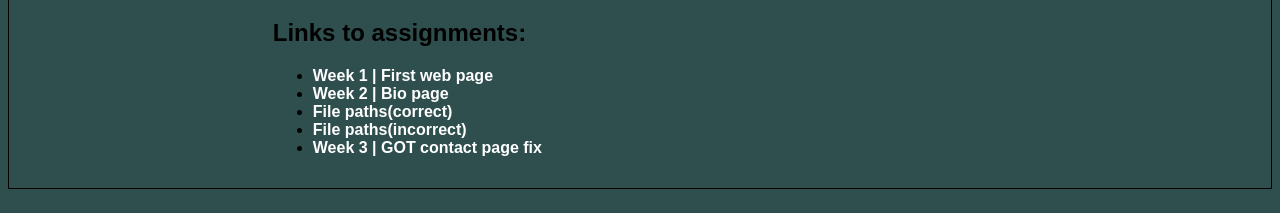
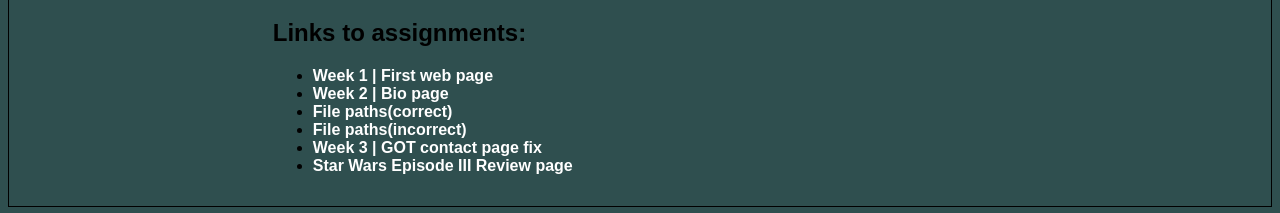
Before and after one commit to andrewj427/SE111-Assignments, a plain HTML site: page index.html in a window 1280 px wide. Shown: the part 101-314 px from the top of the page. Drawn offline with Linux system fonts and the light colour scheme.

Commit message:
update main index

```diff
--- a/index.html
+++ b/index.html
@@ -17,6 +17,7 @@
                 <li><a href="file-paths-correct/index.html">File paths(correct)</a></li>
                 <li><a href="file-paths-incorrect/index.html">File paths(incorrect)</a></li>
                 <li><a href="w3_classes_ASSIGNMENT/contact.html">Week 3 | GOT contact page fix</a></li>
+                <li><a href="W4/index.html">Star Wars Episode III Review page</a></li>
             </ul>
         </div>
     </div>
```
